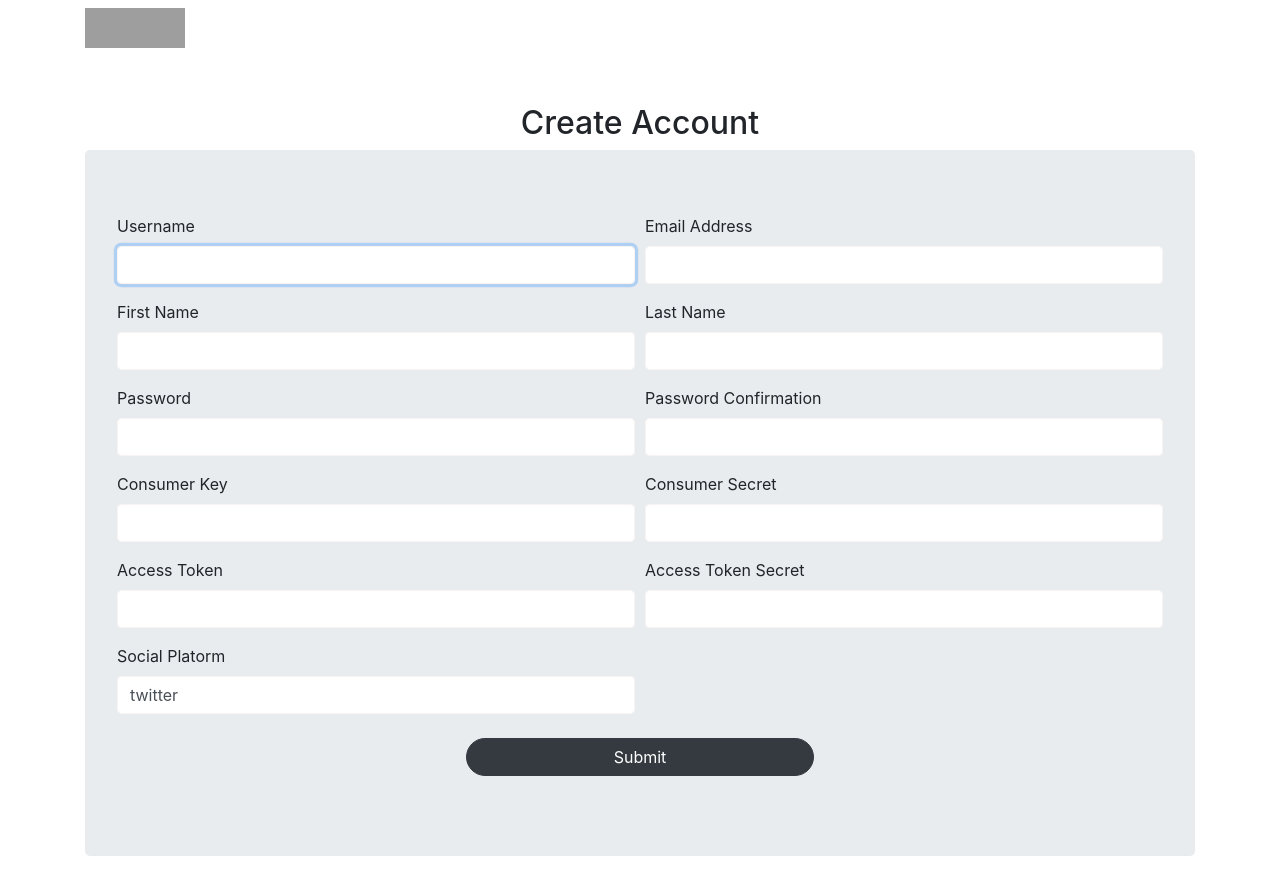
After one commit to gowthamichinta/Massmine_new, a Django app: template webapp/templates/accounts/registration_twitter.html in a window 1280 px wide. The commit adds this page. Run offline with Django 3.2, Linux system fonts and the light colour scheme; the template is opened without the code that fills it, so the values that code supplies are empty; grey boxes are pictures that could not be loaded.

```diff
--- a/webapp/accounts/models.py
+++ b/webapp/accounts/models.py
@@ -7,6 +7,7 @@ from django.dispatch import receiver
 from encrypted_model_fields.fields import EncryptedCharField
 
 class SocialPlatformProfile(models.Model):
+    profile_id = models.IntegerField()
     consumer_key =  EncryptedCharField(max_length=50, blank=True)
     consumer_secret = EncryptedCharField(max_length=50, blank=True)
     access_token = EncryptedCharField(max_length=50, blank=True)
--- a/webapp/accounts/urls.py
+++ b/webapp/accounts/urls.py
@@ -6,6 +6,7 @@ urlpatterns = [
     url(r'^user_login/$',views.user_login,name='user_login'),
     url(r'^user_logout/$', views.user_logout,name='user_logout'),
     url(r'^register/$', views.register, name='register'),
+    url(r'^register_tumblr/$', views.register_tumblr, name='register_tumblr'),
     url(r'^platform/$', views.platform, name='platform'),
     url(r'^twitter_index/$', views.twitter_index, name='twitter_index'),
     url(r'^profile/edit_user_profile/$', views.edit_user_profile, name='edit_user_profile'),
--- a/webapp/templates/accounts/platform.html
+++ b/webapp/templates/accounts/platform.html
@@ -35,10 +35,10 @@
 
           </div>
           <div class="my-3">
-            <a href="">
+            <a href="{% url 'accounts:register_tumblr' %}">
                 <img src="https://cdn3.iconfinder.com/data/icons/social-media-2169/24/social_media_social_media_logo_tumblr-512.png" alt="Tumblr" width="36" height="36">
             </a>
-            <label class="ml-2">Tumbler</label>
+            <label class="ml-2">Tumblr</label>
 
           </div>
           <div class="my-3">
--- /dev/null
+++ b/webapp/templates/accounts/registration_twitter.html
@@ -0,0 +1,92 @@
+<html>
+<head>
+<!-- Some CSS goes here -->
+<link rel="stylesheet" href="https://cdn.jsdelivr.net/npm/bootstrap@4.6.0/dist/css/bootstrap.min.css" integrity="sha384-B0vP5xmATw1+K9KRQjQERJvTumQW0nPEzvF6L/Z6nronJ3oUOFUFpCjEUQouq2+l" crossorigin="anonymous">
+</head>
+<body>
+	<style>
+		.form-control {
+			border: 1px solid rgb(248, 244, 244)!important;
+		}
+	</style>
+	<nav class="navbar navbar-default navbar-static-top">
+		<div class="container">
+			<ul class="nav navbar-nav">
+			<center>
+			<li>
+			<img src="http://www.massmine.org/images/massmine-logo-horizontal.png" alt="Massmine-logo" width="100" height="40">
+					</center>	</li>
+			</ul>
+		</div>
+	</nav>
+</body>
+<center>
+<br><br>
+	<h2>Create Account</h2></center>
+	 <div class="container">
+    <div class="jumbotron">
+    <form method="post">
+        {% csrf_token %}
+        <div class="form-row">
+			<div class="form-group col-md-6">
+			  <label for="id_username">Username</label>
+			  <input type="text" class="form-control" name="username" id="id_username" maxlength="150" autofocus required>
+			</div>
+			<div class="form-group col-md-6">
+			  <label for="id_email">Email Address</label>
+			  <input type="email" class="form-control" name="email" maxlength="254" id="id_email" >
+			</div>
+		</div>
+		<div class="form-row">
+			<div class="form-group col-md-6">
+			  <label for="id_first_name">First Name</label>
+			  <input type="text" class="form-control" name="first_name" id="id_first_name" maxlength="30">
+			</div>
+			<div class="form-group col-md-6">
+			  <label for="id_last_name">Last Name</label>
+			  <input type="text" class="form-control" name="last_name" maxlength="150" id="id_last_name" >
+			</div>
+		</div>
+		<div class="form-row">
+			<div class="form-group col-md-6">
+			  <label for="id_password1">Password</label>
+			  <input type="password" class="form-control" name="password1" id="id_password1" required>
+			</div>
+			<div class="form-group col-md-6">
+			  <label for="id_password2">Password Confirmation</label>
+			  <input type="password" class="form-control" name="password2" id="id_password2" required>
+			</div>
+		</div>
+		<div class="form-row">
+			<div class="form-group col-md-6">
+			  <label for="id_consumer_key">Consumer Key</label>
+			  <input type="text" class="form-control" name="consumer_key" id="id_consumer_key" maxlength="50" required>
+			</div>
+			<div class="form-group col-md-6">
+			  <label for="id_consumer_secret">Consumer Secret</label>
+			  <input type="text" class="form-control" name="consumer_secret" id="id_consumer_secret" maxlength="50" required>
+			</div>
+		</div>
+		<div class="form-row">
+			<div class="form-group col-md-6">
+			  <label for="id_access_token">Access Token</label>
+			  <input type="text" class="form-control" name="access_token" id="id_access_token" maxlength="50" required>
+			</div>
+			<div class="form-group col-md-6">
+			  <label for="id_access_token_secret">Access Token Secret</label>
+			  <input type="text" class="form-control" name="access_token_secret" id="id_access_token_secret" maxlength="50" required>
+			</div>
+		</div>
+        <div class="form-row">
+			<div class="form-group col-md-6">
+			  <label for="id_social_platform">Social Platorm</label>
+			  <input type="text" value="twitter" class="form-control" name="social_platform" id="id_social_platform" maxlength="50" required>
+			</div>
+		</div>
+     	<center><button type="submit" class="btn btn-dark col-4 mt-2" style="border-radius: 20px;">Submit</button></center>
+     </form>
+    </div>
+  </div>
+  <script src="https://code.jquery.com/jquery-3.5.1.slim.min.js" integrity="sha384-DfXdz2htPH0lsSSs5nCTpuj/zy4C+OGpamoFVy38MVBnE+IbbVYUew+OrCXaRkfj" crossorigin="anonymous"></script>
+  <script src="https://cdn.jsdelivr.net/npm/popper.js@1.16.1/dist/umd/popper.min.js" integrity="sha384-9/reFTGAW83EW2RDu2S0VKaIzap3H66lZH81PoYlFhbGU+6BZp6G7niu735Sk7lN" crossorigin="anonymous"></script>
+  <script src="https://cdn.jsdelivr.net/npm/bootstrap@4.6.0/dist/js/bootstrap.min.js" integrity="sha384-+YQ4JLhjyBLPDQt//I+STsc9iw4uQqACwlvpslubQzn4u2UU2UFM80nGisd026JF" crossorigin="anonymous"></script>
```
Also changed, not shown: webapp/accounts/views.py (+44 -5 lines), webapp/templates/accounts/registration.html (deleted, +0 -92 lines), webapp/templates/accounts/registration_tumblr.html (added, +92 -0 lines).
